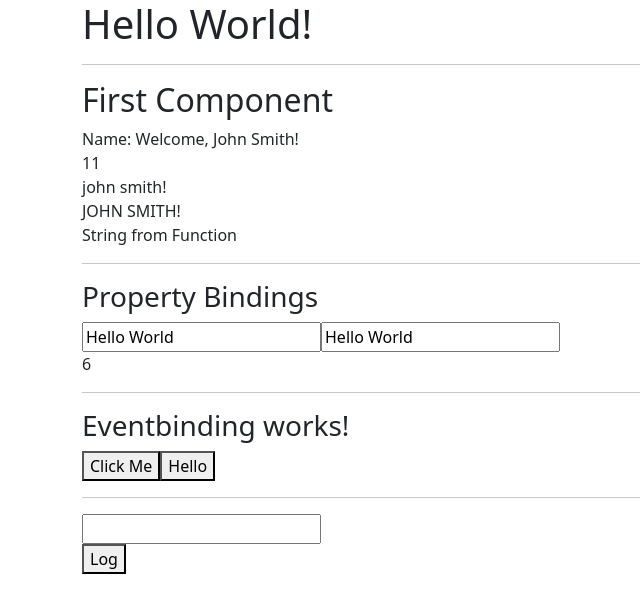
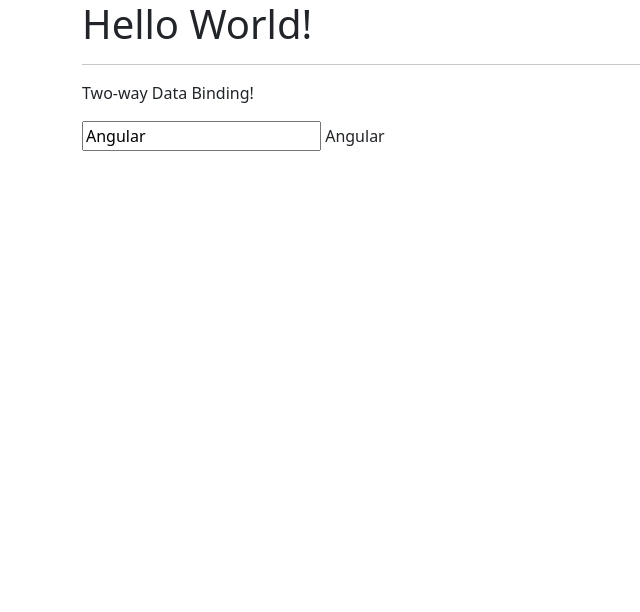
Before and after one commit to Twinklehingu/angularDemo, an Angular app: page / in a window 1280 px wide. Shown: the top 612 px of the page, without its empty margins (0-640 px from the left). Built offline with nearby package versions, Linux system fonts and the light colour scheme.

Commit message:
two way eventbinding:file added

```diff
--- a/src/app/app.component.html
+++ b/src/app/app.component.html
@@ -1,7 +1,9 @@
 <div class="container">
   <h1>Hello World!</h1>
   <hr>
-  <app-first></app-first>
+  <!-- <app-first></app-first>
   <hr>
   <app-eventbinding></app-eventbinding>
+  <hr> -->
+  <app-twdb></app-twdb>
 </div>
--- /dev/null
+++ b/src/app/twdb/twdb.component.ts
@@ -0,0 +1,25 @@
+import { Component, OnInit } from '@angular/core';
+
+
+@Component({
+  selector: 'app-twdb',
+  template: `
+    <p>
+      Two-way Data Binding!
+    </p>
+
+    <input [(ngModel)]="name" type="text">
+    {{name}}
+  `,
+  styles: [
+  ]
+})
+export class TwdbComponent implements OnInit {
+
+  public name = 'Angular';
+  constructor() { }
+
+  ngOnInit(): void {
+  }
+
+}
```
Also changed, not shown: src/app/app.module.ts (+6 -3 lines).
